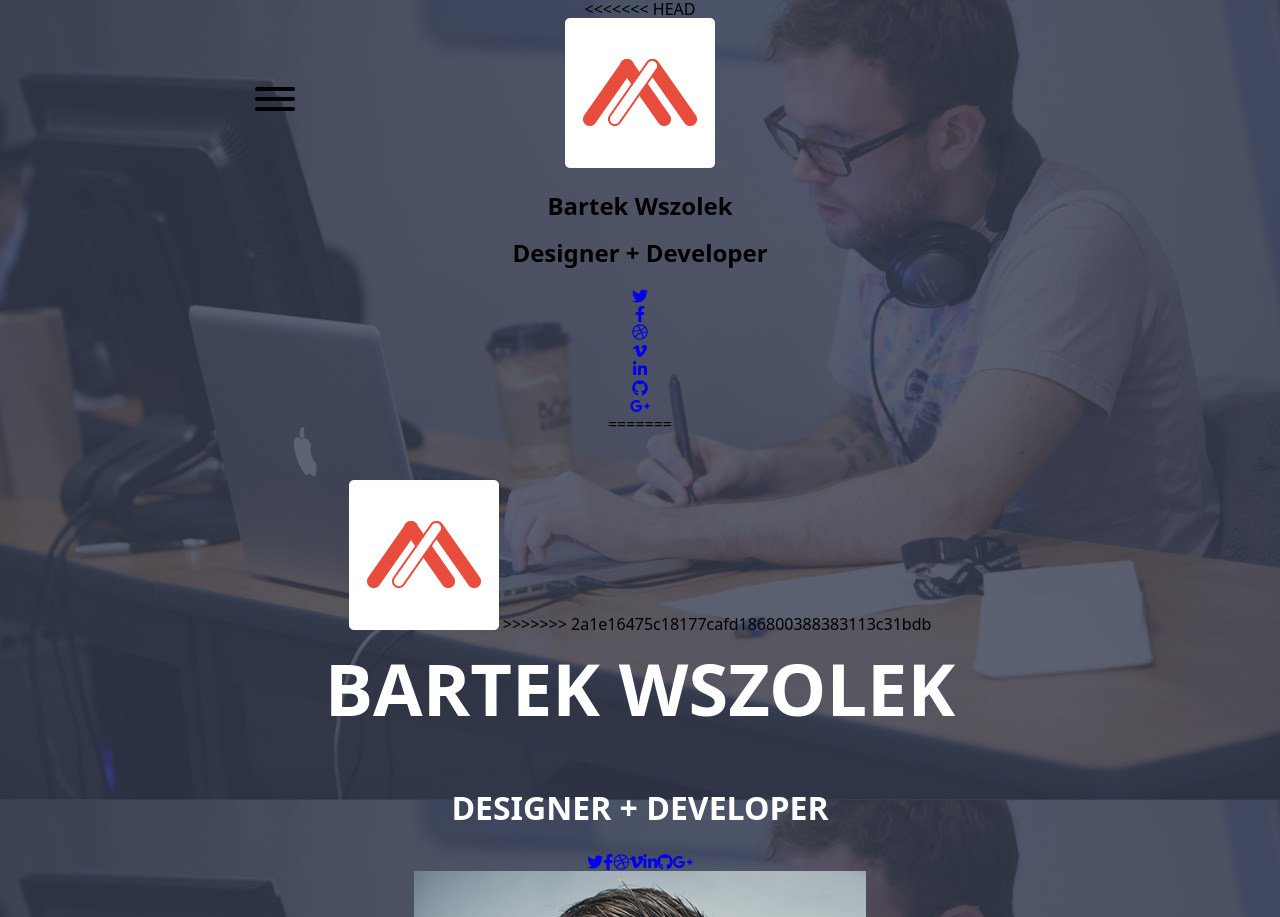
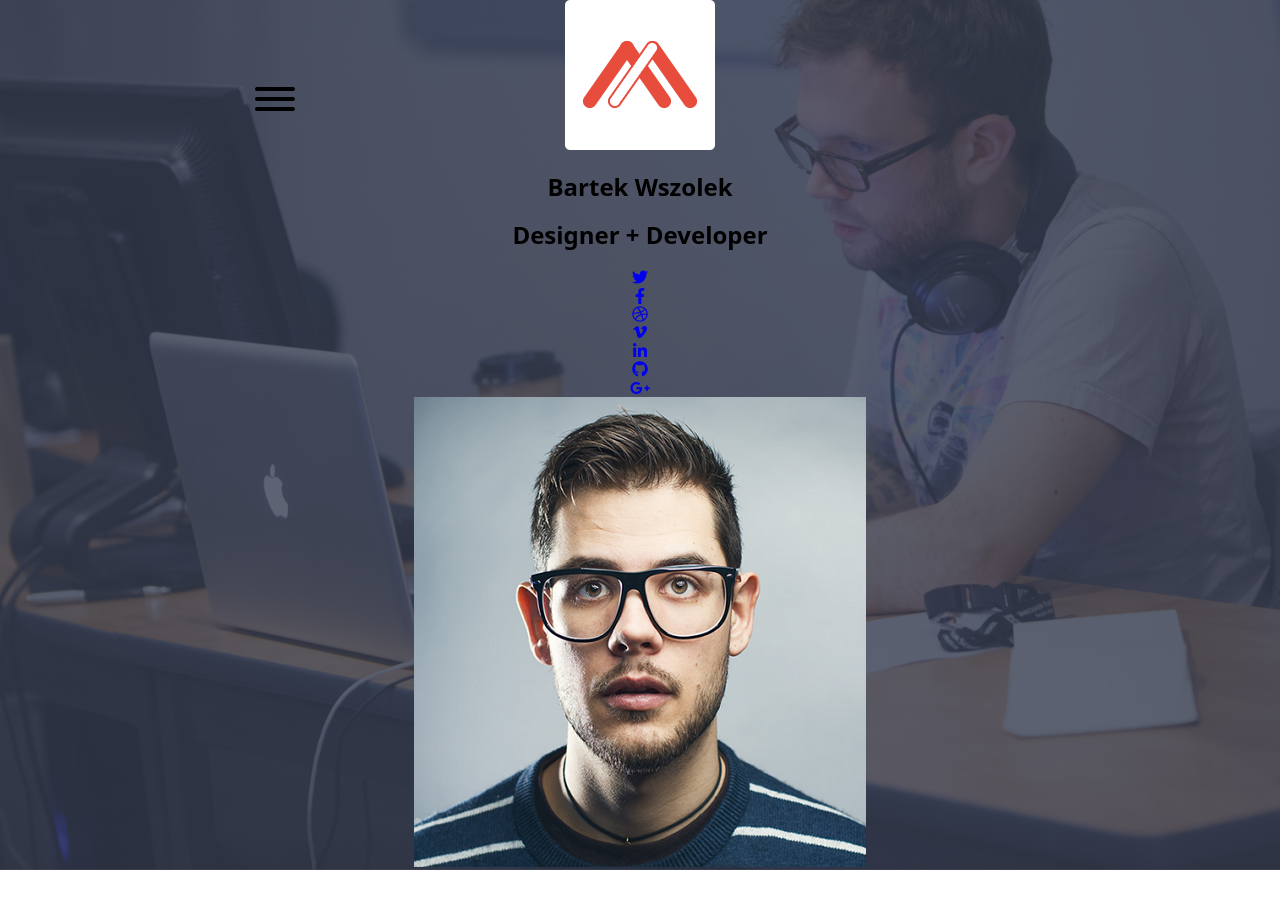
Before and after one commit to bartek2397/CV_Metro, a plain HTML site: page index.html in a window 1280 px wide. Shown: the top 917 px of the page. Drawn offline with nearby package versions, Linux system fonts and the light colour scheme; a web font is replaced by a local one.

Commit message:
Merge branch 'master' of https://github.com/bartek2397/CV_Metro

```diff
--- a/index.html
+++ b/index.html
@@ -46,9 +46,8 @@
         </nav>
     </aside>
     <main>
-        <section class="home" data-stellar-background-ratio="0.6" data-stellar-vertical.offset="20">
+        <section class="home">
             <div class="container">
-<<<<<<< HEAD
                 <div class="logo">
                     <img src="assets/img/logo.png" alt="Logo">
                 </div>
@@ -62,25 +61,7 @@
                         <a href="#" class="linkeIn btn-linkedIn"><span><i class="fa-brands fa-linkedin-in"></i></span></a>
                         <a href="#" class="gitHub btn-gitHub"><span><i class="fa-brands fa-github"></span></i></a>
                         <a href="#" class="google btn-google"><span><i class="fa-brands fa-google-plus-g"></i></span></a>
-=======
-                <div class="head">
-                    <div class="logo">
-                        <img src="assets/img/logo.png" alt="Logo">
->>>>>>> 2a1e16475c18177cafd186800388383113c31bdb
                     </div>
-                        <div class="info">
-                            <h1>Bartek Wszolek</h1>
-                            <h2>Designer + Developer</h2>
-                        </div>
-                        <div class="social">
-                            <a href="#" class="btn-social btn-twitter"><i class="fa-brands fa-twitter"></i></a>
-                            <a href="#" class="btn-social btn-facebook"><i class="fa-brands fa-facebook-f"></i></a>
-                            <a href="#" class="btn-social btn-dribbble"><i class="fa-brands fa-dribbble"></i></a>
-                            <a href="#" class="btn-social btn-vimeo"><i class="fa-brands fa-vimeo-v"></i></a>
-                            <a href="#" class="btn-social btn-linkedIn"><i class="fa-brands fa-linkedin-in"></i></a>
-                            <a href="#" class="btn-social btn-gitHub"><i class="fa-brands fa-github"></i></a>
-                            <a href="#" class="btn-social btn-google"><i class="fa-brands fa-google-plus-g"></i></a>
-                        </div>
                         <div class="avatar"><img src="assets/img/pro_pic.png" alt="" class="photo"></div>
                     </div>
                 </div>
```
